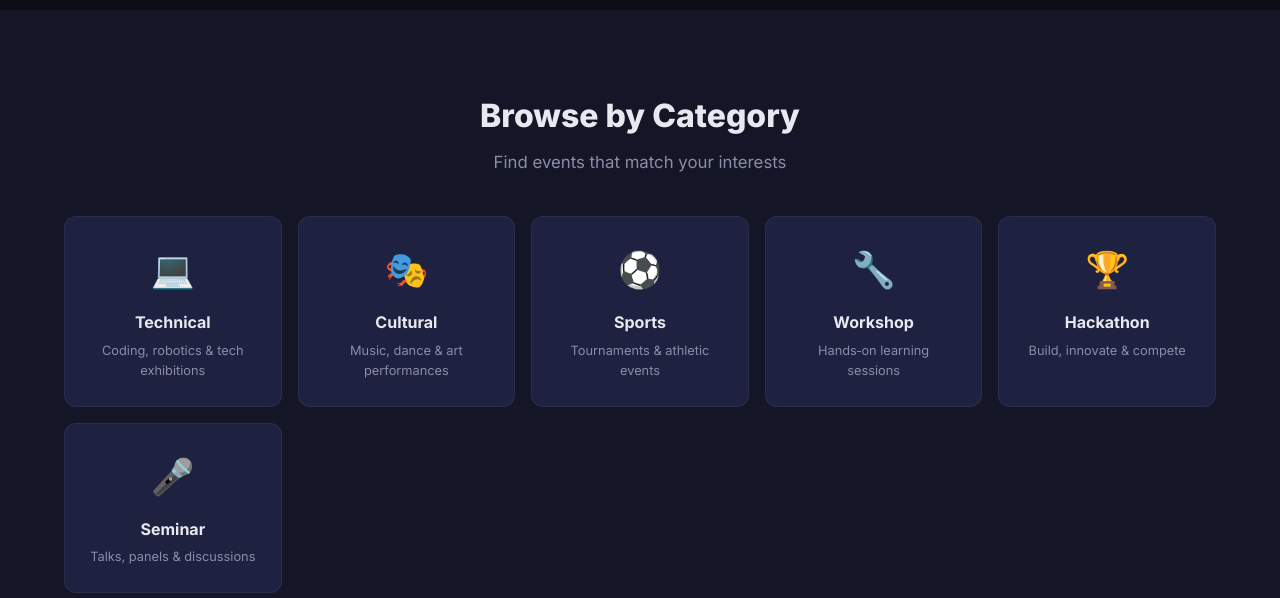
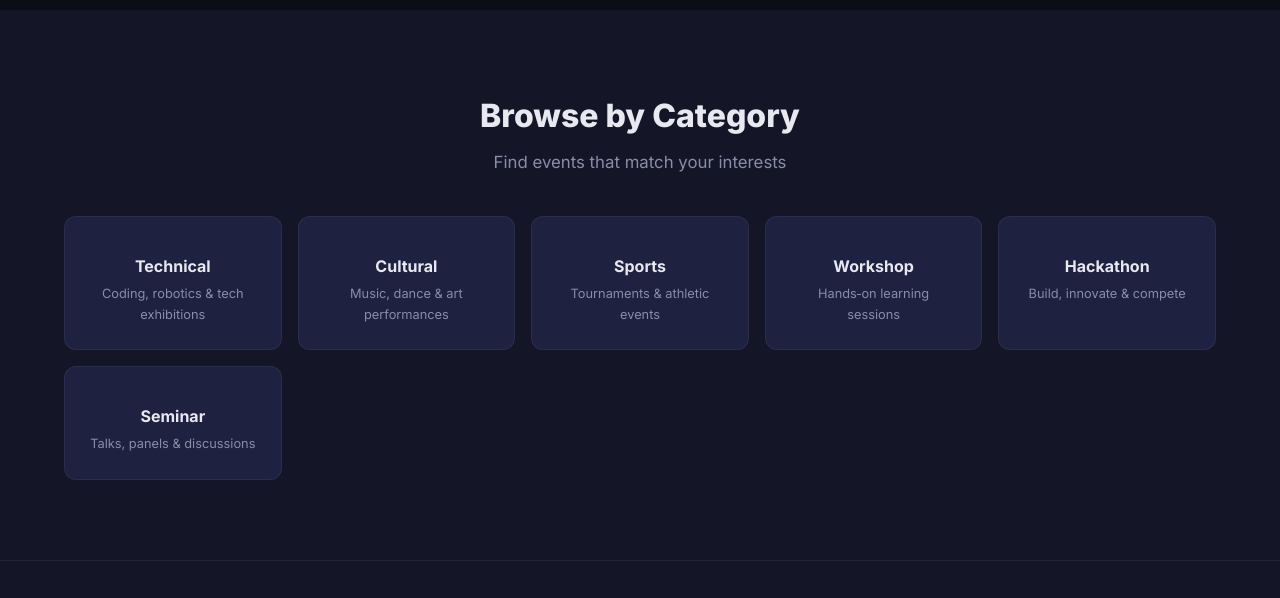
Before and after one commit to Shobik-MR/Intern-Project, a plain HTML site: page frontend/index.html in a window 1280 px wide. Shown: the part 1144-1742 px from the top of the page. Drawn offline with Linux system fonts and the light colour scheme; no server answers.

```diff
--- a/frontend/index.html
+++ b/frontend/index.html
@@ -1,29 +1,35 @@
 <!DOCTYPE html>
 <html lang="en">
+
 <head>
   <meta charset="UTF-8" />
   <meta name="viewport" content="width=device-width, initial-scale=1.0" />
   <title>EventHub – College Event Management System</title>
-  <meta name="description" content="EventHub – Browse, register, and manage college events. Hackathons, workshops, cultural nights, and more." />
+  <meta name="description"
+    content="EventHub – Browse, register, and manage college events. Hackathons, workshops, cultural nights, and more." />
   <link rel="preconnect" href="https://fonts.googleapis.com" />
   <link rel="preconnect" href="https://fonts.gstatic.com" crossorigin />
-  <link href="https://fonts.googleapis.com/css2?family=Inter:wght@300;400;500;600;700;800;900&display=swap" rel="stylesheet" />
+  <link href="https://fonts.googleapis.com/css2?family=Inter:wght@300;400;500;600;700;800;900&display=swap"
+    rel="stylesheet" />
   <link rel="stylesheet" href="style.css" />
 </head>
+
 <body>
 
   <!-- ═══════ NAVIGATION ═══════ -->
   <nav id="navbar">
     <div class="nav-container">
       <a href="#" class="nav-logo" onclick="showPage('home')">
-        <span class="logo-icon">🎯</span>
+        <span class="logo-icon"></span>
         <span class="logo-text">Event<span class="logo-accent">Hub</span></span>
       </a>
       <div class="nav-links" id="navLinks">
         <a href="#" onclick="showPage('home')" class="nav-link active" data-page="home">Home</a>
         <a href="#" onclick="showPage('events')" class="nav-link" data-page="events">Events</a>
-        <a href="#" onclick="showPage('my-registrations')" class="nav-link auth-only student-only" data-page="my-registrations" style="display:none;">My Registrations</a>
-        <a href="#" onclick="showPage('admin')" class="nav-link auth-only admin-only" data-page="admin" style="display:none;">Admin Panel</a>
+        <a href="#" onclick="showPage('my-registrations')" class="nav-link auth-only student-only"
+          data-page="my-registrations" style="display:none;">My Registrations</a>
+        <a href="#" onclick="showPage('admin')" class="nav-link auth-only admin-only" data-page="admin"
+          style="display:none;">Admin Panel</a>
       </div>
       <div class="nav-actions">
         <div class="guest-actions" id="guestActions">
@@ -47,9 +53,10 @@
         <div class="hero-orb hero-orb-3"></div>
       </div>
       <div class="hero-content">
-        <div class="hero-badge">🚀 College Event Management</div>
+        <div class="hero-badge">College Event Management</div>
         <h1 class="hero-title">Discover & Join <span class="gradient-text">Amazing Events</span></h1>
-        <p class="hero-subtitle">From hackathons to cultural nights — find, register, and manage your college events all in one place.</p>
+        <p class="hero-subtitle">From hackathons to cultural nights — find, register, and manage your college events all
+          in one place.</p>
         <div class="hero-cta">
           <button class="btn btn-primary btn-lg" onclick="showPage('events')">
             Browse Events
@@ -92,32 +99,32 @@
         <p class="section-subtitle">Find events that match your interests</p>
         <div class="category-grid">
           <div class="category-card" onclick="filterByCategory('Technical')">
-            <span class="category-icon">💻</span>
+            <span class="category-icon"></span>
             <h3>Technical</h3>
             <p>Coding, robotics & tech exhibitions</p>
           </div>
           <div class="category-card" onclick="filterByCategory('Cultural')">
-            <span class="category-icon">🎭</span>
+            <span class="category-icon"></span>
             <h3>Cultural</h3>
             <p>Music, dance & art performances</p>
           </div>
           <div class="category-card" onclick="filterByCategory('Sports')">
-            <span class="category-icon">⚽</span>
+            <span class="category-icon"></span>
             <h3>Sports</h3>
             <p>Tournaments & athletic events</p>
           </div>
           <div class="category-card" onclick="filterByCategory('Workshop')">
-            <span class="category-icon">🔧</span>
+            <span class="category-icon"></span>
             <h3>Workshop</h3>
             <p>Hands‑on learning sessions</p>
           </div>
           <div class="category-card" onclick="filterByCategory('Hackathon')">
-            <span class="category-icon">🏆</span>
+            <span class="category-icon"></span>
             <h3>Hackathon</h3>
             <p>Build, innovate & compete</p>
           </div>
           <div class="category-card" onclick="filterByCategory('Seminar')">
-            <span class="category-icon">🎤</span>
+            <span class="category-icon"></span>
             <h3>Seminar</h3>
             <p>Talks, panels & discussions</p>
           </div>
@@ -134,7 +141,7 @@
         <p class="page-subtitle">Explore and register for upcoming college events</p>
         <div class="filters">
           <div class="search-box">
-            <span class="search-icon">🔍</span>
+            <span class="search-icon"></span>
             <input type="text" id="searchInput" placeholder="Search events..." oninput="applyFilters()" />
           </div>
           <select id="categoryFilter" onchange="applyFilters()" class="filter-select">
@@ -166,7 +173,8 @@
     </div>
     <div class="container">
       <div class="registrations-list" id="myRegistrationsList"></div>
-      <p class="empty-state" id="noRegistrations" style="display:none;">You haven't registered for any events yet. <a href="#" onclick="showPage('events')">Browse events →</a></p>
+      <p class="empty-state" id="noRegistrations" style="display:none;">You haven't registered for any events yet. <a
+          href="#" onclick="showPage('events')">Browse events →</a></p>
     </div>
   </section>
 
@@ -266,7 +274,8 @@
         </div>
         <button type="submit" class="btn btn-primary btn-full" id="loginBtn">Log In</button>
       </form>
-      <p class="modal-footer">Don't have an account? <a href="#" onclick="switchModal('login','register')">Sign up</a></p>
+      <p class="modal-footer">Don't have an account? <a href="#" onclick="switchModal('login','register')">Sign up</a>
+      </p>
     </div>
   </div>
 
@@ -306,7 +315,8 @@
         </div>
         <button type="submit" class="btn btn-primary btn-full" id="registerBtn">Create Account</button>
       </form>
-      <p class="modal-footer">Already have an account? <a href="#" onclick="switchModal('register','login')">Log in</a></p>
+      <p class="modal-footer">Already have an account? <a href="#" onclick="switchModal('register','login')">Log in</a>
+      </p>
     </div>
   </div>
 
@@ -326,7 +336,7 @@
     <div class="container">
       <div class="footer-content">
         <div class="footer-brand">
-          <span class="logo-icon">🎯</span>
+          <span class="logo-icon"></span>
           <span class="logo-text">Event<span class="logo-accent">Hub</span></span>
           <p>College Event Management System</p>
         </div>
@@ -340,4 +350,5 @@
 
   <script src="app.js"></script>
 </body>
+
 </html>
```
